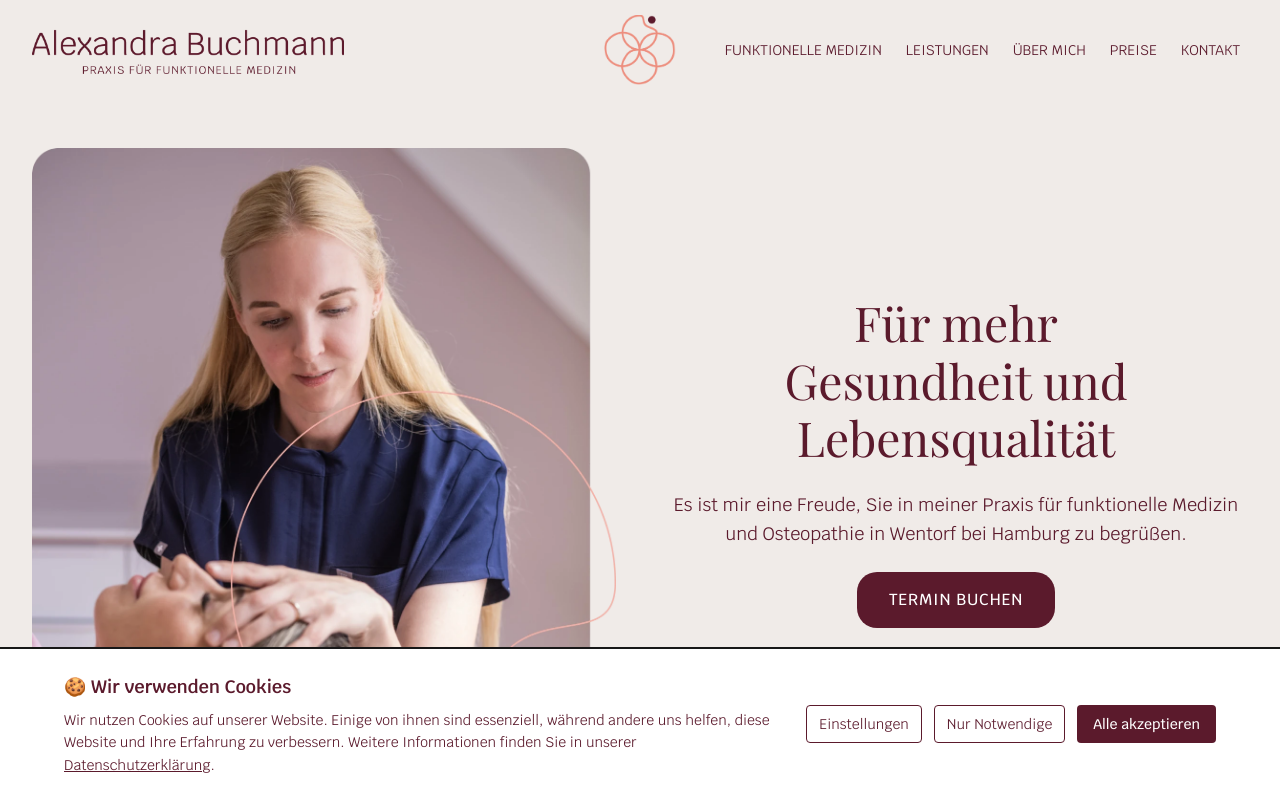
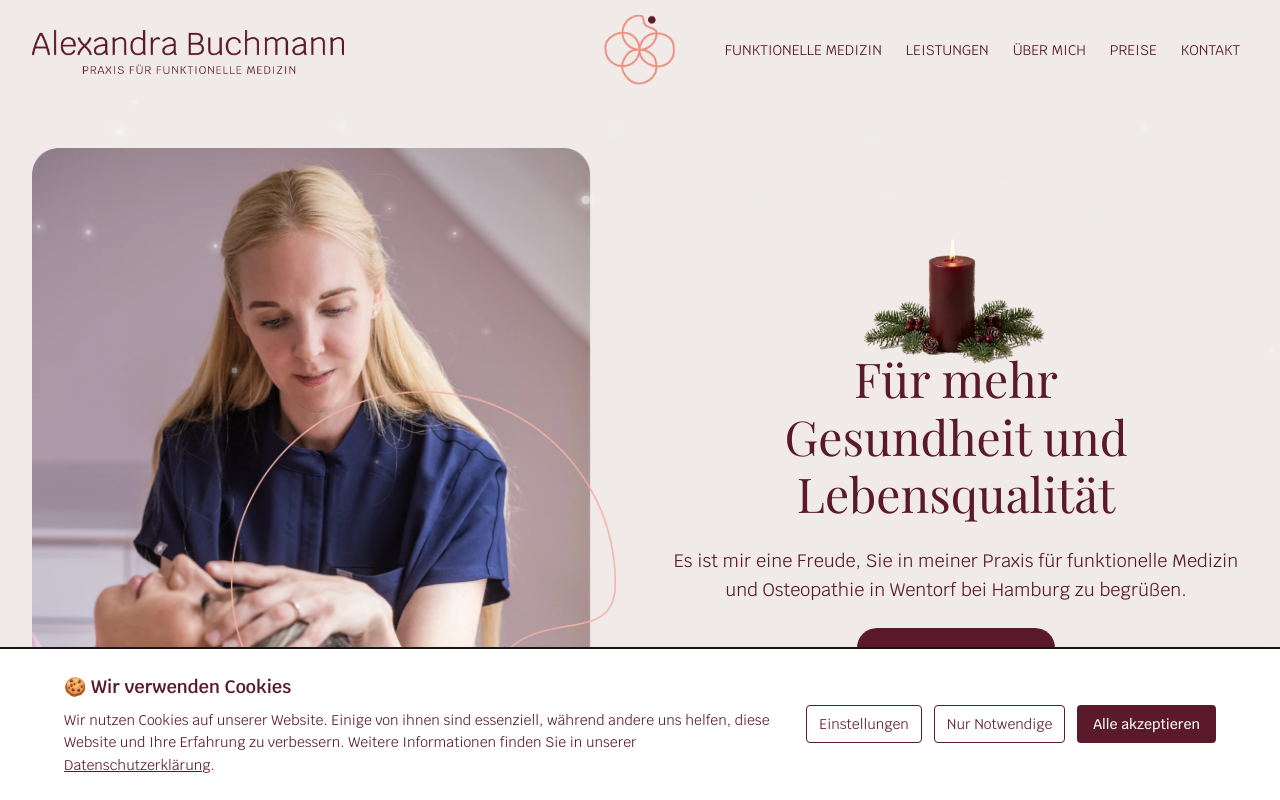
Before and after one commit to Lxnder1976/praxis-buchmann, a Next.js app: page / in a window 1280 px wide. Shown: the top 800 px of the page. Built offline with nearby package versions, Linux system fonts and the light colour scheme.

Commit message:
Adventszeit: Kerze und Schnee-Effekt hinzugefügt

```diff
--- a/src/app/layout.tsx
+++ b/src/app/layout.tsx
@@ -4,6 +4,7 @@ import "./globals.css";
 import CookieBanner from "@/components/CookieBanner";
 import GoogleAnalytics from "@/components/GoogleAnalytics";
 import AsyncCSS from "@/components/AsyncCSS";
+import SnowEffect from "@/components/SnowEffect";
 
 const krub = Krub({
   variable: "--font-krub",
@@ -179,6 +180,7 @@ j=d.createElement(s),dl=l!='dataLayer'?'&l='+l:'';j.async=true;j.src=
         </a>
 
         <AsyncCSS />
+        <SnowEffect />
         {children}
         <CookieBanner />
       </body>
--- a/src/components/Hero.tsx
+++ b/src/components/Hero.tsx
@@ -43,6 +43,17 @@ export default function Hero() {
 
           {/* Text rechts */}
           <div className="space-y-6 text-center">
+            {/* Kerze über der Überschrift */}
+            <div className="flex justify-center -mb-4">
+              <Image
+                src="/kerze.webp"
+                alt="Adventskerze"
+                width={120}
+                height={160}
+                className="h-32 w-auto"
+              />
+            </div>
+
             <FadeIn direction="right" mobileDirection="up" delay={200} duration={800}>
               <h1 className="heading-primary text-4xl lg:text-5xl text-burgundy">
                 Für mehr<br />
--- /dev/null
+++ b/src/components/SnowEffect.tsx
@@ -0,0 +1,84 @@
+"use client";
+
+import { useMemo, useState, useEffect } from "react";
+
+interface Snowflake {
+  id: number;
+  marginLeft: string;
+  size: number;
+  brightness: number;
+  duration: number;
+  delay: number;
+}
+
+export default function SnowEffect() {
+  const [mounted, setMounted] = useState(false);
+
+  useEffect(() => {
+    setMounted(true);
+  }, []);
+
+  const snowflakes = useMemo(() => {
+    if (!mounted) return [];
+
+    const flakes: Snowflake[] = [];
+    const count = 80; // Anzahl der Schneeflocken
+
+    for (let i = 0; i < count; i++) {
+      const size = Math.random() * 10 + 2; // 2-12px
+      const duration = Math.random() * 20 + 10; // 10-30s
+      const delay = Math.random() * 10; // 0-10s
+      const brightness = Math.random() * 10 + 90; // 90-100%
+
+      flakes.push({
+        id: i,
+        marginLeft: `${(100 / count) * i}%`,
+        size,
+        brightness,
+        duration,
+        delay,
+      });
+    }
+    return flakes;
+  }, [mounted]);
+
+  if (!mounted) return null;
+
+  return (
+    <div className="fixed inset-0 pointer-events-none overflow-hidden z-50">
+      {snowflakes.map((flake) => (
+        <div
+          key={flake.id}
+          className="absolute rounded-full"
+          style={{
+            left: flake.marginLeft,
+            top: "-20px",
+            width: `${flake.size}px`,
+            height: `${flake.size}px`,
+            background: `hsla(0, 0%, ${flake.brightness}%, 0.8)`,
+            boxShadow: `0 0 10px 5px hsla(0, 0%, ${flake.brightness}%, 0.4)`,
+            animation: `snowfall ${flake.duration}s ${flake.delay}s infinite`,
+          }}
+        />
+      ))}
+      <style jsx>{`
+        @keyframes snowfall {
+          0% {
+            transform: scale(0) translateX(0);
+            opacity: 0;
+          }
+          2% {
+            transform: scale(1) translateX(0);
+            opacity: 1;
+            top: -20px;
+          }
+          100% {
+            transform: scale(0) translateX(20px);
+            opacity: 0;
+            top: 100vh;
+          }
+        }
+      `}</style>
+    </div>
+  );
+}
```
Also changed, not shown: public/kerze.webp (added).
